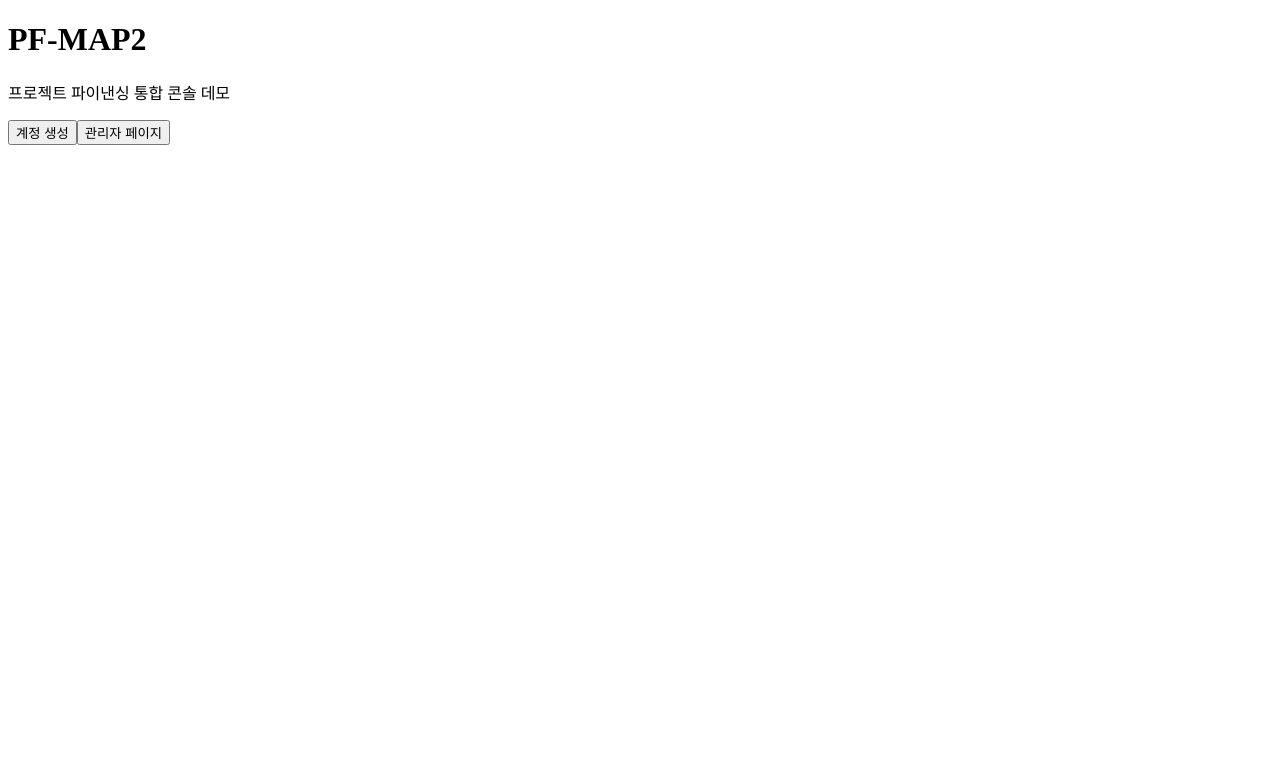
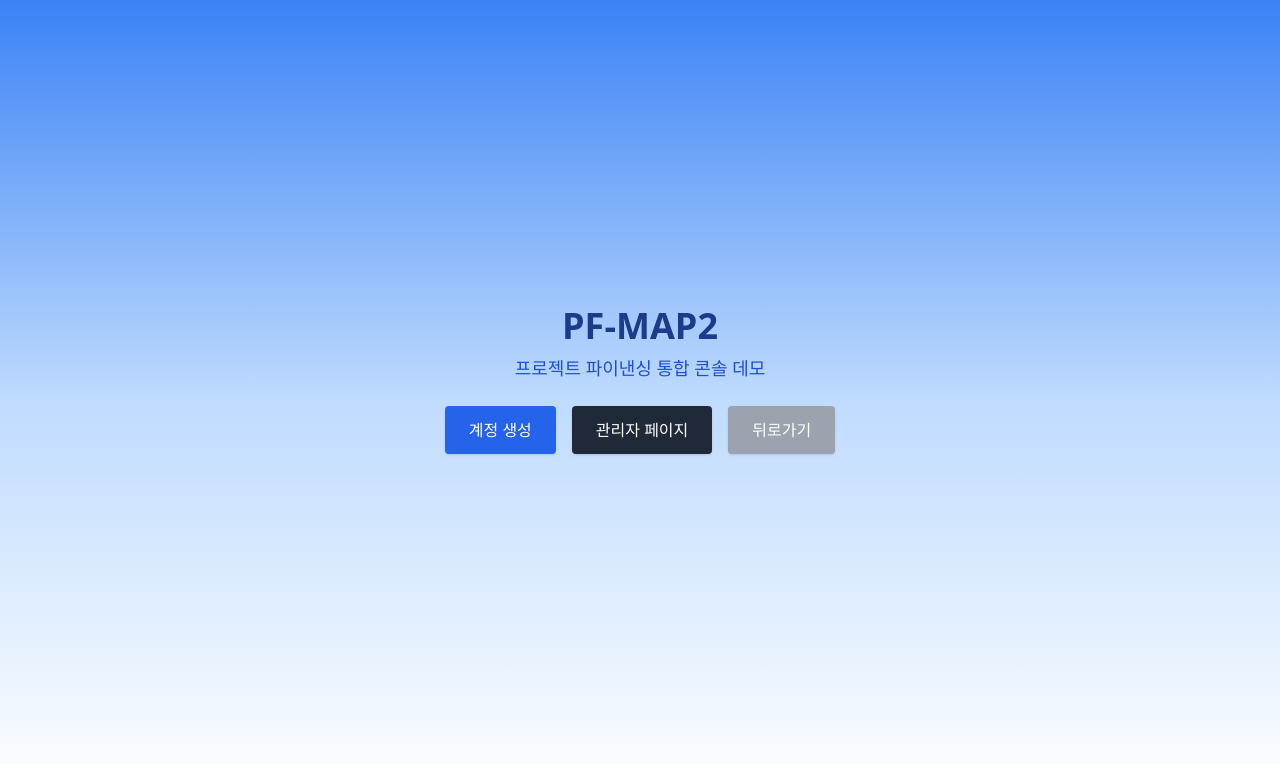
Before and after one commit to seoseung-realestate/PF-BL-LOAN-MANAGE-CONSOL, a React (Vite) app: page / in a window 1280 px wide. Shown: the top 764 px of the page. Built offline with nearby package versions, Linux system fonts and the light colour scheme.

Commit message:
Add files via upload

```diff
--- a/index.html
+++ b/index.html
@@ -2,7 +2,7 @@
 <html lang="ko">
   <head>
     <meta charset="UTF-8" />
-    <meta name="viewport" content="width=device-width, initial-scale=1.0" />
+    <meta name="viewport" content="width=device-width, initial-scale=1.0"/>
     <title>PF-MAP2</title>
   </head>
   <body>
--- a/src/HomePage.jsx
+++ b/src/HomePage.jsx
@@ -45,7 +45,7 @@ export default function HomePage() {
       <div className="flex gap-4 mb-10">
         <button onClick={goToSignup} className="bg-blue-600 hover:bg-blue-700 transition text-white px-6 py-3 rounded shadow">계정 생성</button>
         <button onClick={goToAdmin} className="bg-gray-800 hover:bg-gray-900 transition text-white px-6 py-3 rounded shadow">관리자 페이지</button>
-        <button onClick={goBack} className="bg-red-500 hover:bg-red-600 transition text-white px-6 py-3 rounded shadow">뒤로가기</button>
+        <button onClick={goBack} className="bg-gray-400 hover:bg-gray-500 transition text-white px-6 py-3 rounded shadow">뒤로가기</button>
       </div>
     </div>
   );
--- a/src/main.jsx
+++ b/src/main.jsx
@@ -1,23 +1,17 @@
 import React from "react";
 import ReactDOM from "react-dom/client";
-import { BrowserRouter as Router, Routes, Route } from "react-router-dom";
-import AdminPage from "./pages/AdminPage";
-import SignupPage from "./pages/SignupPage";
-
-const AdminStub = () => (
-  <div className="h-screen flex items-center justify-center bg-gray-100 text-xl">
-    관리자 페이지 (추후 구현 예정)
-  </div>
-);
+import { BrowserRouter, Routes, Route } from "react-router-dom";
+import HomePage from "./HomePage";
+import "./index.css";
 
 ReactDOM.createRoot(document.getElementById("root")).render(
   <React.StrictMode>
-    <Router>
+    <BrowserRouter>
       <Routes>
-        <Route path="/" element={<AdminPage />} />
-        <Route path="/signup" element={<SignupPage />} />
-        <Route path="/admin" element={<AdminStub />} />
+        <Route path="/" element={<HomePage />} />
+        <Route path="/signup" element={<div className='min-h-screen bg-gradient-to-b from-blue-500 via-blue-200 to-white flex items-center justify-center text-xl'>회원가입 페이지 (추후 구현)</div>} />
+        <Route path="/admin" element={<div className='min-h-screen bg-gradient-to-b from-blue-500 via-blue-200 to-white flex items-center justify-center text-xl'>관리자 페이지 (추후 구현)</div>} />
       </Routes>
-    </Router>
+    </BrowserRouter>
   </React.StrictMode>
 );
--- a/tailwind.config.js
+++ b/tailwind.config.js
@@ -1,5 +1,8 @@
 module.exports = {
-  content: ["./index.html", "./src/**/*.{js,jsx}"],
+  content: [
+    "./index.html",
+    "./src/**/*.{js,jsx}"
+  ],
   theme: {
     extend: {},
   },
--- a/vite.config.js
+++ b/vite.config.js
@@ -1,6 +1,6 @@
-import { defineConfig } from 'vite';
-import react from '@vitejs/plugin-react';
+import { defineConfig } from 'vite'
+import react from '@vitejs/plugin-react'
 
 export default defineConfig({
-  plugins: [react()],
-});
+  plugins: [react()]
+})
```
Also changed, not shown: package.json (+5 -2 lines).
